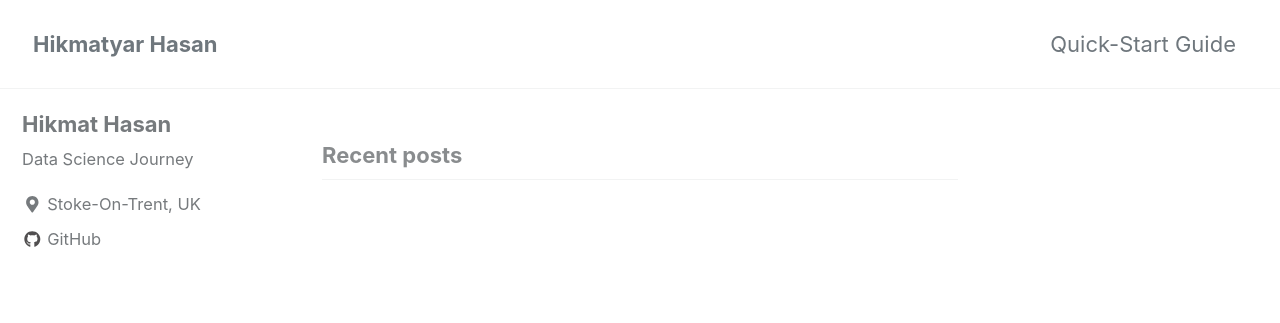
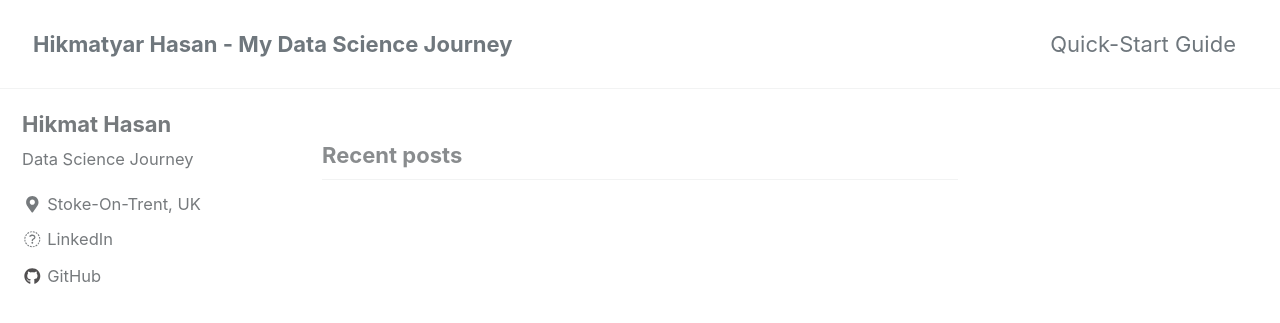
Before and after one commit to hh2110/hh2110.github.io, a Jekyll site: the page built from index.html, in a window 1280 px wide and 900 px high. Shown: the top 323 px of the window. Built offline with Jekyll 4.4.1, drawn with Linux system fonts in a browser that asks for light colours; cached includes are drawn as plain includes; nearby versions of some CDN libraries; the list of posts is cut into pages by our own code.

Commit message:
linkedin links added

```diff
--- a/_config.yml
+++ b/_config.yml
@@ -16,7 +16,7 @@ minimal_mistakes_skin    : "default" # "air", "aqua", "contrast", "dark", "dirt"
 
 # Site Settings
 locale                   : "en-US"
-title                    : "Hikmatyar Hasan"
+title                    : "Hikmatyar Hasan - My Data Science Journey"
 title_separator          : "-"
 name                     : "Hikmat"
 description              : "Data Science Journey"
@@ -118,9 +118,9 @@ author:
     - label: "Website"
       icon: "fas fa-fw fa-link"
       # url: "https://your-website.com"
-    - label: "Twitter"
-      icon: "fab fa-fw fa-twitter-square"
-      # url: "https://twitter.com/"
+    - label: "LinkedIn"
+      icon: "fab fa-fw fa-linkedin-square"
+      url: "https://www.linkedin.com/in/hikmatyar-hasan-689805bb/"
     - label: "Facebook"
       icon: "fab fa-fw fa-facebook-square"
       # url: "https://facebook.com/"
@@ -134,14 +134,17 @@ author:
 # Site Footer
 footer:
   links:
+    - label: "LinkedIn"
+      icon: "fab fa-fw fa-linkedin-square"
+      url: "https://www.linkedin.com/in/hikmatyar-hasan-689805bb/"
+    - label: "GitHub"
+      icon: "fab fa-fw fa-github"
+      url: "https://github.com/hh2110"
     - label: "Twitter"
       icon: "fab fa-fw fa-twitter-square"
       # url:
     - label: "Facebook"
       icon: "fab fa-fw fa-facebook-square"
-      # url:
-    - label: "GitHub"
-      icon: "fab fa-fw fa-github"
       # url:
     - label: "GitLab"
       icon: "fab fa-fw fa-gitlab"
```
